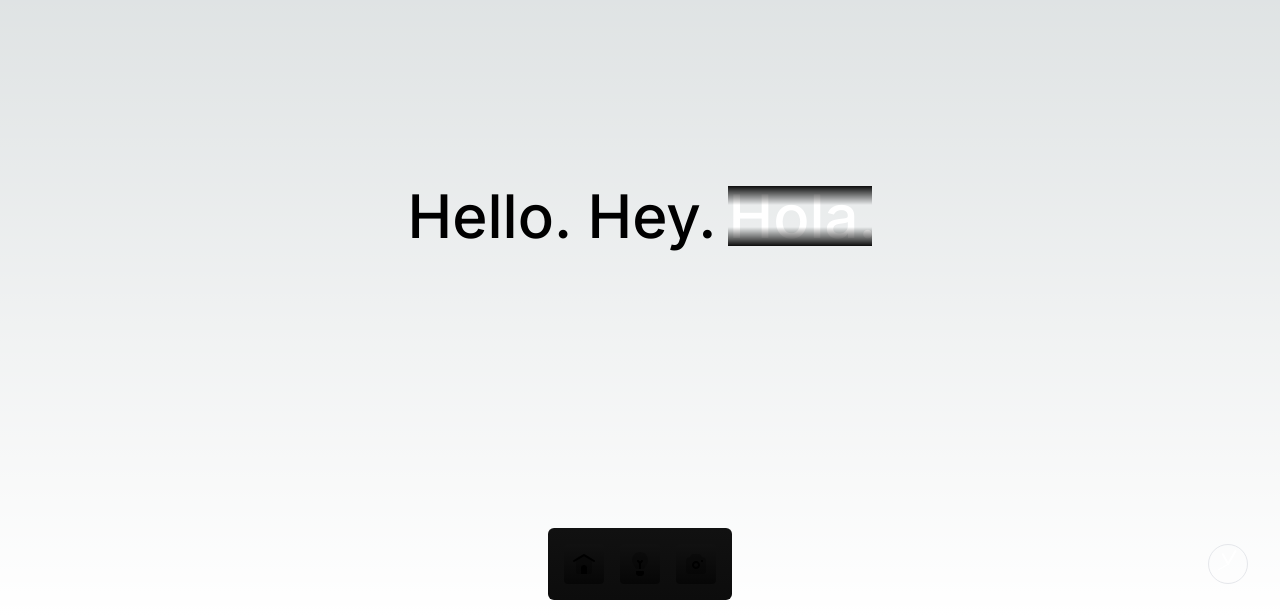
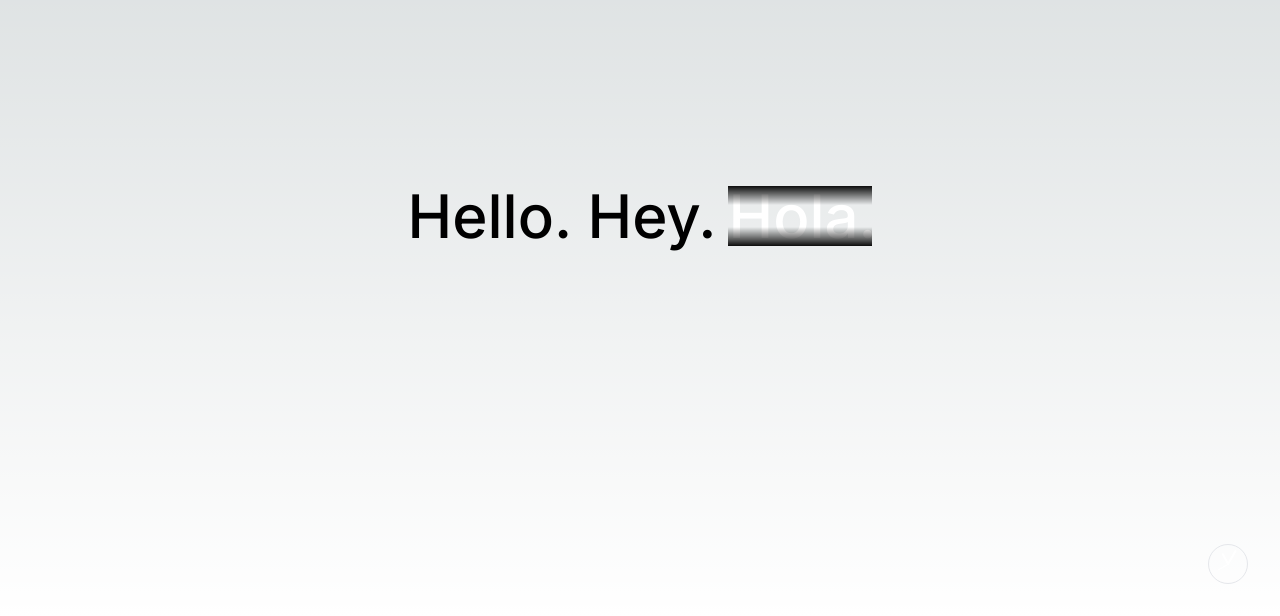
Before and after one commit to owieth/portfolio, a Next.js app: page / in a window 1280 px wide. Shown: the part 184-800 px from the top of the page. Built offline with nearby package versions, Linux system fonts and the light colour scheme.

Commit message:
feat(layout): hide dock until pages are ready

```diff
--- a/src/app/layout.tsx
+++ b/src/app/layout.tsx
@@ -19,7 +19,7 @@ export default function RootLayout({
     <html lang="en">
       <body className={inter.className}>
         {children}
-        <Dock />
+        {/* <Dock /> */}
       </body>
     </html>
   );
```
